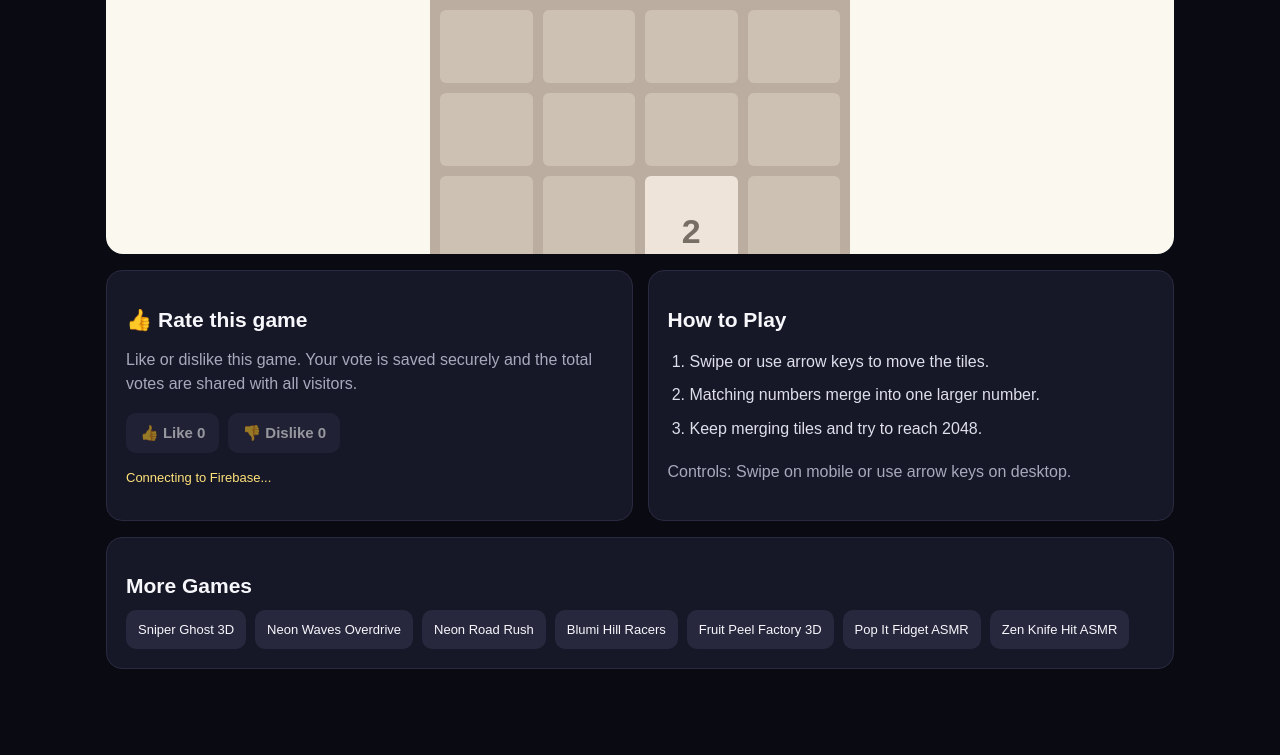
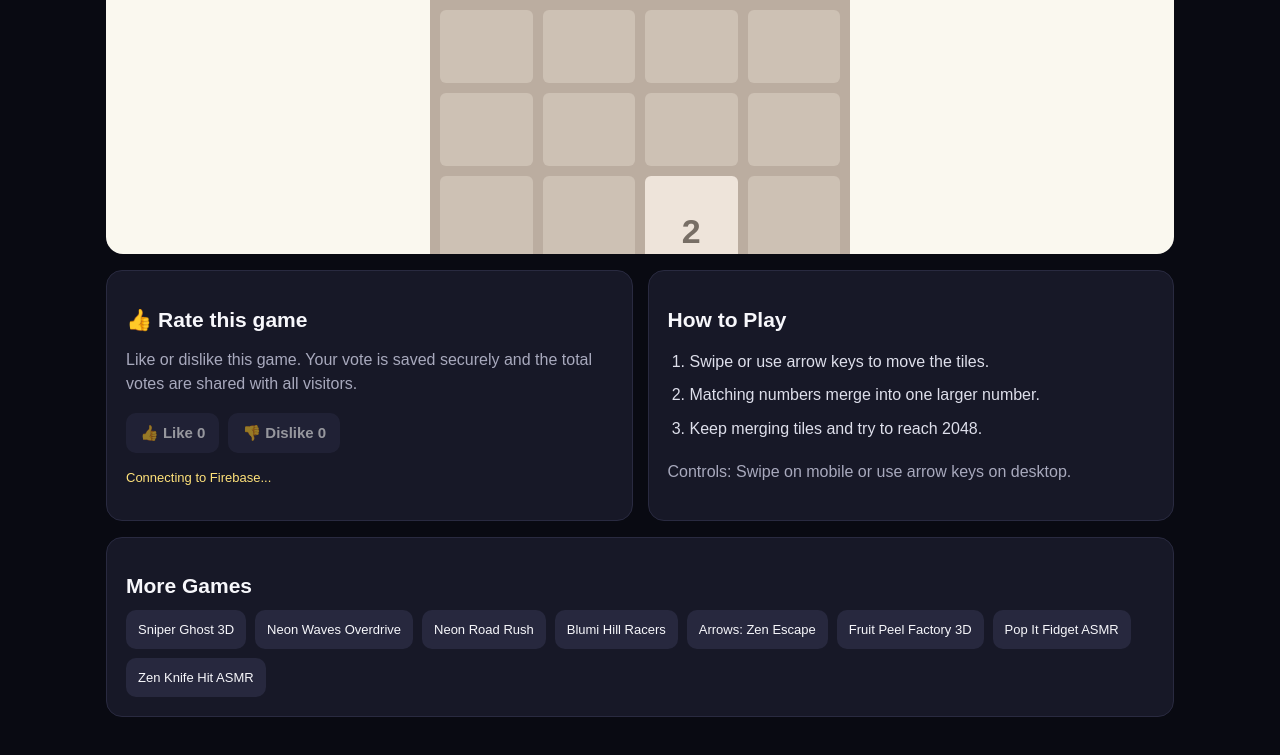
Before and after one commit to dharmeshtal85-blip/mini-game-arcade, a plain HTML site: page game.html in a window 1280 px wide. Shown: the part 520-1275 px from the top of the page. Before the commit the page ends 1239 px from the top, so only its background shows below. Drawn offline with Linux system fonts and the light colour scheme; no server answers.

Commit message:
Add files via upload

```diff
--- a/game.html
+++ b/game.html
@@ -169,7 +169,7 @@ const games = {
   },
   "blumi": {
     name:"Blumi Hill Racers",
-    file:"blumi-hill-racers-audited.html",
+    file:"blumi-hill-racers.html",
     cat:"Racing",
     steps:[
       "Accelerate to drive over the hills.",
@@ -178,6 +178,17 @@ const games = {
     ],
     controls:"Controls: Use the in-game driving buttons or keyboard prompts."
   },
+"arrowszen": {
+  name:"Arrows: Zen Escape",
+  file:"arrows-zen-escape.html",
+  cat:"Puzzle",
+  steps:[
+    "Tap an arrow to select it.",
+    "Move arrows out of the board without hitting other arrows.",
+    "Clear all arrows to complete the level."
+  ],
+  controls:"Controls: Tap arrows and use the on-screen puzzle tools."
+},
   "fruitpeel": {
     name:"Fruit Peel Factory 3D",
     file:"fruit-peel-factory.html",
```
